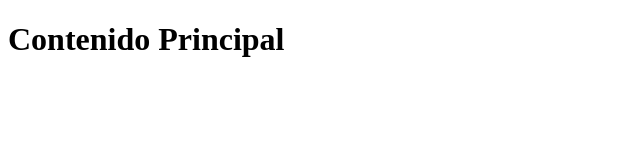
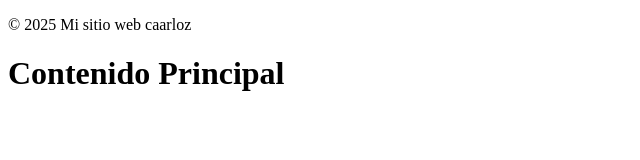
Before and after one commit to caarlozmlbb/blumbit-git-curso, a plain HTML site: page index.html in a window 1280 px wide. Shown: the whole page, without its empty margins (0-640 px from the left). Drawn offline with Linux system fonts and the light colour scheme.

Commit message:
agregando footer

```diff
--- a/index.html
+++ b/index.html
@@ -5,6 +5,11 @@
     <meta name="viewport" content="width=device-width, initial-scale=1.0">
     <title>Mi Web Estatica</title>
 </head>
+
+<footer>
+  <p>© 2025 Mi sitio web caarloz</p>
+</footer>
+
 <body>
     <h1>Contenido Principal</h1>
 </body>
```
